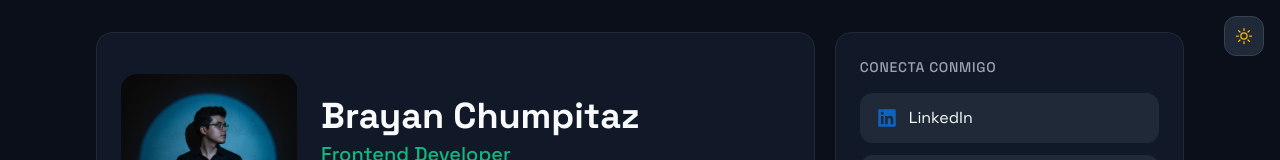
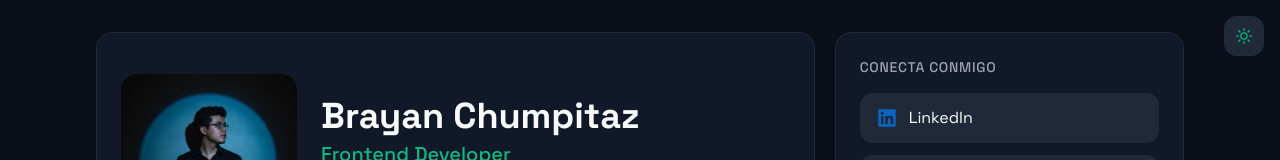
Before and after one commit to Brayan8Ch/bchumpitaz-portfolio, a Next.js app: page / in a window 1280 px wide. Both pictures are taken after a click on the button 1244 px from the left and 36 px from the top of the page. Shown: the top 160 px of the page. Built offline with nearby package versions, Linux system fonts and the light colour scheme.

Commit message:
Coreccion del tema del boton de cambio de tema

```diff
--- a/app/components/ThemeToggle.tsx
+++ b/app/components/ThemeToggle.tsx
@@ -29,20 +29,20 @@ function ThemeToggle() {
 
   if (!mounted) {
     return (
-      <div className="w-10 h-10 rounded-xl bg-[#1f2937] border border-[#374151]" />
+      <div className="w-10 h-10 rounded-xl bg-surface-secondary border border-border-primary" />
     );
   }
 
   return (
     <button
       onClick={toggleTheme}
-      className="group w-10 h-10 rounded-xl bg-[#1f2937] border border-[#374151]
-        hover:border-[#10b981] hover:bg-[#111827]
+      className="group w-10 h-10 rounded-xl bg-surface-secondary border border-border-primary
+        hover:border-[#10b981] hover:bg-surface-hover
         transition-all duration-300 flex items-center justify-center"
       aria-label={`Cambiar a tema ${theme === "dark" ? "claro" : "oscuro"}`}
     >
       {theme === "dark" ? (
-        <HiOutlineSun className="w-5 h-5 text-amber-400 group-hover:text-amber-300 transition-colors duration-200" />
+        <HiOutlineSun className="w-5 h-5 text-[#10b981] group-hover:text-[#34d399] transition-colors duration-200" />
       ) : (
         <HiOutlineMoon className="w-5 h-5 text-[#10b981] group-hover:text-[#34d399] transition-colors duration-200" />
       )}
```
